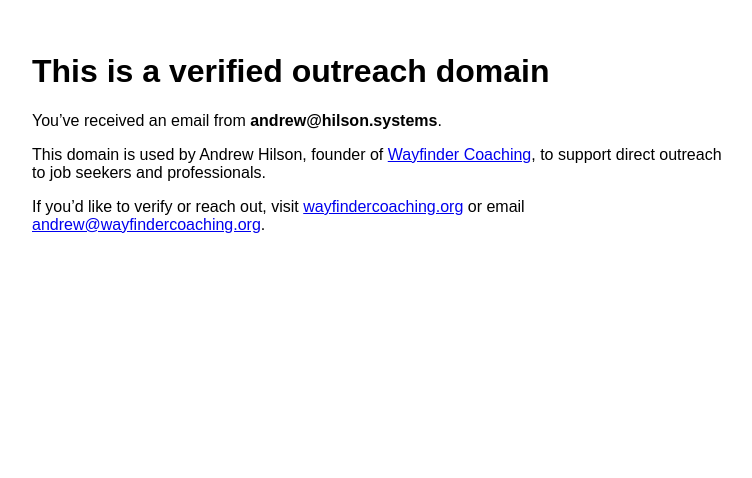
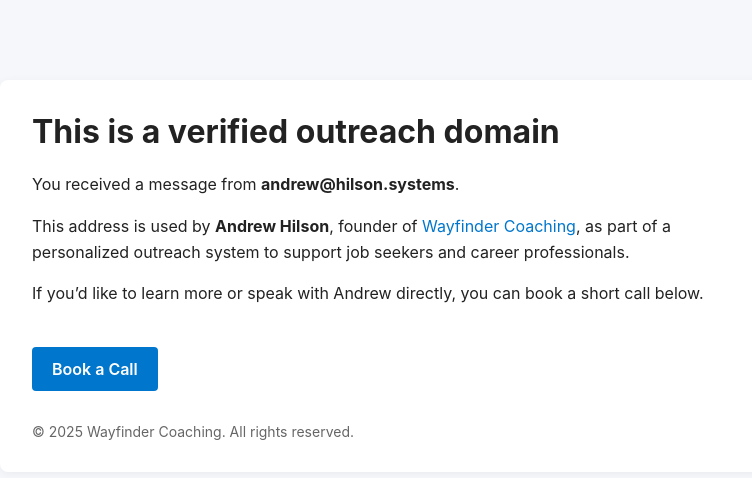
Before and after one commit to moldyCr0w/hilson-systems-site, a plain HTML site: page index.html in a window 1280 px wide. Shown: the whole page, without its empty margins (258-1010 px from the left). Drawn offline with Linux system fonts and the light colour scheme.

Commit message:
Update index.html

```diff
--- a/index.html
+++ b/index.html
@@ -3,12 +3,69 @@
 <head>
   <meta charset="UTF-8" />
   <meta name="viewport" content="width=device-width, initial-scale=1.0" />
-  <title>Hilson Systems Outreach Verification</title>
+  <title>Hilson Systems — Outreach Verification</title>
+  <style>
+    body {
+      font-family: -apple-system, BlinkMacSystemFont, "Segoe UI", Roboto, sans-serif;
+      background-color: #f5f7fa;
+      color: #222;
+      margin: 0;
+      padding: 2rem;
+    }
+    .container {
+      max-width: 700px;
+      background: #fff;
+      padding: 2rem;
+      margin: 3rem auto;
+      border-radius: 8px;
+      box-shadow: 0 2px 10px rgba(0,0,0,0.05);
+    }
+    h1 {
+      margin-top: 0;
+      font-size: 2rem;
+    }
+    p {
+      line-height: 1.6;
+    }
+    a {
+      color: #0077cc;
+      text-decoration: none;
+    }
+    a:hover {
+      text-decoration: underline;
+    }
+    .cta {
+      display: inline-block;
+      margin-top: 1.5rem;
+      background-color: #0077cc;
+      color: #fff;
+      padding: 0.75rem 1.25rem;
+      border-radius: 4px;
+      font-weight: 600;
+      transition: background-color 0.2s ease;
+    }
+    .cta:hover {
+      background-color: #005fa3;
+    }
+    .footer {
+      margin-top: 2rem;
+      font-size: 0.875rem;
+      color: #666;
+    }
+  </style>
 </head>
-<body style="font-family: sans-serif; padding: 2rem; max-width: 700px; margin: auto;">
-  <h1>This is a verified outreach domain</h1>
-  <p>You’ve received an email from <strong>andrew@hilson.systems</strong>.</p>
-  <p>This domain is used by Andrew Hilson, founder of <a href="https://wayfindercoaching.org" target="_blank">Wayfinder Coaching</a>, to support direct outreach to job seekers and professionals.</p>
-  <p>If you’d like to verify or reach out, visit <a href="https://wayfindercoaching.org">wayfindercoaching.org</a> or email <a href="mailto:andrew@wayfindercoaching.org">andrew@wayfindercoaching.org</a>.</p>
+<body>
+  <div class="container">
+    <h1>This is a verified outreach domain</h1>
+    <p>You received a message from <strong>andrew@hilson.systems</strong>.</p>
+    <p>This address is used by <strong>Andrew Hilson</strong>, founder of <a href="https://wayfindercoaching.org" target="_blank">Wayfinder Coaching</a>, as part of a personalized outreach system to support job seekers and career professionals.</p>
+    <p>If you’d like to learn more or speak with Andrew directly, you can book a short call below.</p>
+
+    <a class="cta" href="https://app.lemcal.com/@andrewhilson" target="_blank">Book a Call</a>
+
+    <div class="footer">
+      &copy; 2025 Wayfinder Coaching. All rights reserved.
+    </div>
+  </div>
 </body>
 </html>
```
